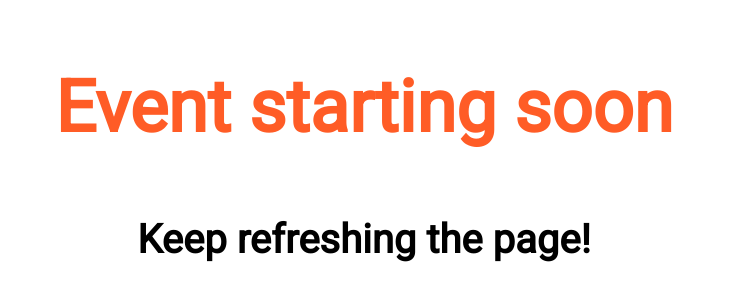
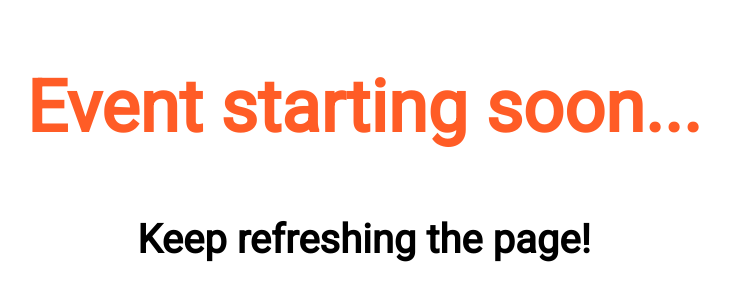
Before and after one commit to maxmatthews/hypehacks, a plain HTML site: page live.html in a window 1280 px wide. Shown: the part 106-406 px from the top of the page, without its empty margins (276-1006 px from the left). Drawn offline with Linux system fonts and the light colour scheme.

Commit message:
Added ... to live page title

```diff
--- a/live.html
+++ b/live.html
@@ -7,7 +7,7 @@
 
 <body>
     <div id="live-container">
-        <h1>Event starting soon</h1>
+        <h1>Event starting soon...</h1>
         <h2>Keep refreshing the page!</h2>
     </div>
 </body>
```
